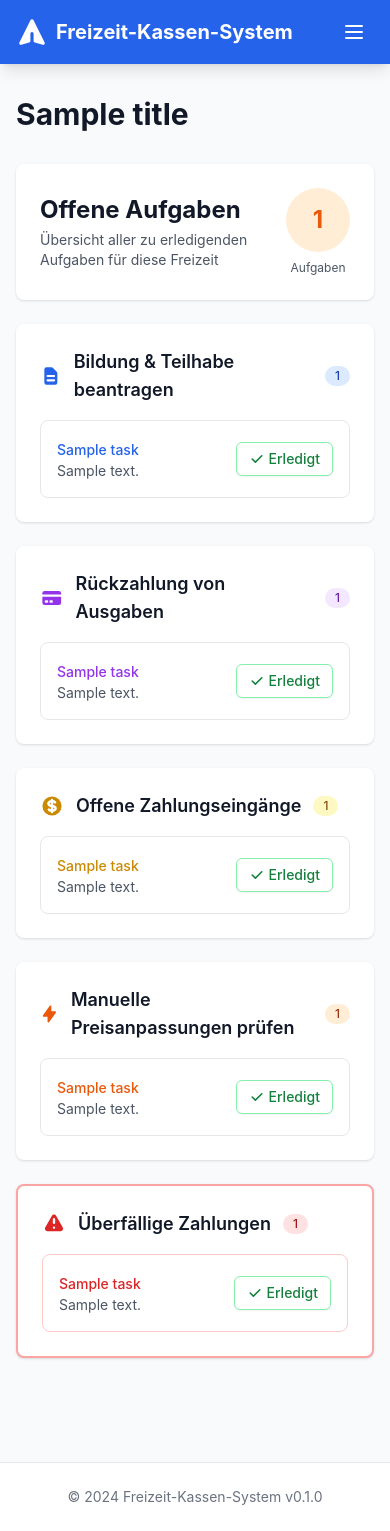
After one commit to ptC7H12/MGBFreizeitplaner, a FastAPI app: template app/templates/tasks/list.html in a window 390 px wide. The commit adds this page. Run offline with FastAPI, Linux system fonts and the light colour scheme; the template is opened without the code that fills it: most values are stand-ins (such as "Sample title", 1, 10 or a date in 2020); some libraries are stand-ins or nearby versions.

Commit message:
Add open tasks page with task completion tracking
Implemented a comprehensive task management system for tracking open items:
- Created Task model to track completed tasks
- Added 5 task categories: Bildung & Teilhabe applications, expense reimbursements,
  outstanding payments, manual price overrides, and overdue payments
- Added is_reimbursed flag to Expense model for tracking reimbursements
- Created tasks router with endpoints for listing and marking tasks as complete
- Designed responsive tasks list template with category groupings
- Integrated tasks navigation in navbar (desktop and mobile)
- Database schema updated with new tasks table

Features:
- Tasks can be marked as complete/incomplete
- Completed tasks are filtered from the open tasks list
- Each task category has distinct styling and icons
- Direct links to related entities (participants, expenses)
- Overdue payments highlighted with warning styling

```diff
--- a/app/database.py
+++ b/app/database.py
@@ -33,5 +33,5 @@ def get_db():
 
 def init_db():
     """Initialisiert die Datenbank und erstellt alle Tabellen"""
-    from app.models import participant, family, role, ruleset, payment, expense, event
+    from app.models import participant, family, role, ruleset, payment, expense, event, task
     Base.metadata.create_all(bind=engine)
--- a/app/main.py
+++ b/app/main.py
@@ -9,7 +9,7 @@ import secrets
 
 from app.config import settings
 from app.database import init_db
-from app.routers import dashboard, participants, families, rulesets, payments, expenses, auth, settings as settings_router
+from app.routers import dashboard, participants, families, rulesets, payments, expenses, auth, settings as settings_router, tasks
 
 # Logging konfigurieren
 logging.basicConfig(
@@ -45,6 +45,7 @@ templates.env.globals['get_flashed_messages'] = get_flashed_messages
 # Router registrieren
 app.include_router(auth.router)
 app.include_router(dashboard.router)
+app.include_router(tasks.router)
 app.include_router(participants.router)
 app.include_router(families.router)
 app.include_router(rulesets.router)
--- a/app/models/__init__.py
+++ b/app/models/__init__.py
@@ -7,6 +7,7 @@ from app.models.ruleset import Ruleset
 from app.models.payment import Payment
 from app.models.expense import Expense
 from app.models.setting import Setting
+from app.models.task import Task
 
 __all__ = [
     "Event",
@@ -17,4 +18,5 @@ __all__ = [
     "Payment",
     "Expense",
     "Setting",
+    "Task",
 ]
--- a/app/models/event.py
+++ b/app/models/event.py
@@ -37,6 +37,7 @@ class Event(Base):
     families = relationship("Family", back_populates="event", cascade="all, delete-orphan")
     payments = relationship("Payment", back_populates="event", cascade="all, delete-orphan")
     settings = relationship("Setting", back_populates="event", cascade="all, delete-orphan", uselist=False)
+    tasks = relationship("Task", back_populates="event", cascade="all, delete-orphan")
 
     @staticmethod
     def generate_code(length=8):
--- a/app/models/expense.py
+++ b/app/models/expense.py
@@ -1,6 +1,6 @@
 """Expense (Ausgabe) Model"""
 from datetime import datetime, date
-from sqlalchemy import Column, Integer, String, Date, DateTime, Text, ForeignKey, Float
+from sqlalchemy import Column, Integer, String, Date, DateTime, Text, ForeignKey, Float, Boolean
 from sqlalchemy.orm import relationship
 
 from app.database import Base
@@ -20,6 +20,7 @@ class Expense(Base):
     category = Column(String(100), nullable=True)  # z.B. "Verpflegung", "Material", "Transport"
     receipt_number = Column(String(100), nullable=True)
     paid_by = Column(String(200), nullable=True)  # Wer hat die Ausgabe getätigt
+    is_reimbursed = Column(Boolean, default=False, nullable=False)  # Wurde die Ausgabe erstattet?
     notes = Column(Text, nullable=True)
 
     # Foreign Key
--- a/app/templates/components/navbar.html
+++ b/app/templates/components/navbar.html
@@ -26,6 +26,9 @@
                     <div class="ml-10 flex items-baseline space-x-4">
                         <a href="/dashboard" class="hover:bg-blue-700 px-3 py-2 rounded-md text-sm font-medium transition">
                             Dashboard
+                        </a>
+                        <a href="/tasks" class="hover:bg-blue-700 px-3 py-2 rounded-md text-sm font-medium transition">
+                            Aufgaben
                         </a>
                         <a href="/participants" class="hover:bg-blue-700 px-3 py-2 rounded-md text-sm font-medium transition">
                             Teilnehmer
@@ -84,6 +87,7 @@
             </div>
             {% endif %}
             <a href="/dashboard" class="hover:bg-blue-700 block px-3 py-2 rounded-md text-base font-medium">Dashboard</a>
+            <a href="/tasks" class="hover:bg-blue-700 block px-3 py-2 rounded-md text-base font-medium">Aufgaben</a>
             <a href="/participants" class="hover:bg-blue-700 block px-3 py-2 rounded-md text-base font-medium">Teilnehmer</a>
             <a href="/families" class="hover:bg-blue-700 block px-3 py-2 rounded-md text-base font-medium">Familien</a>
             <a href="/payments" class="hover:bg-blue-700 block px-3 py-2 rounded-md text-base font-medium">Zahlungen</a>
--- /dev/null
+++ b/app/templates/tasks/list.html
@@ -0,0 +1,222 @@
+{% extends "base.html" %}
+
+{% block content %}
+<!-- Header mit Gesamt-Anzahl -->
+<div class="mb-6">
+    <div class="bg-white shadow rounded-lg p-6">
+        <div class="flex items-center justify-between">
+            <div>
+                <h1 class="text-2xl font-bold text-gray-900">Offene Aufgaben</h1>
+                <p class="mt-1 text-sm text-gray-600">Übersicht aller zu erledigenden Aufgaben für diese Freizeit</p>
+            </div>
+            <div class="text-center">
+                <div class="inline-flex items-center justify-center w-16 h-16 rounded-full {% if total_tasks > 0 %}bg-orange-100{% else %}bg-green-100{% endif %}">
+                    <span class="text-2xl font-bold {% if total_tasks > 0 %}text-orange-600{% else %}text-green-600{% endif %}">
+                        {{ total_tasks }}
+                    </span>
+                </div>
+                <p class="mt-2 text-xs text-gray-600">Aufgaben</p>
+            </div>
+        </div>
+    </div>
+</div>
+
+<!-- Bildung & Teilhabe -->
+{% if tasks.bildung_teilhabe|length > 0 %}
+<div class="bg-white shadow rounded-lg p-6 mb-6">
+    <div class="flex items-center mb-4">
+        <svg class="h-6 w-6 text-blue-600 mr-3" fill="currentColor" viewBox="0 0 20 20">
+            <path fill-rule="evenodd" d="M4 4a2 2 0 012-2h4.586A2 2 0 0112 2.586L15.414 6A2 2 0 0116 7.414V16a2 2 0 01-2 2H6a2 2 0 01-2-2V4zm2 6a1 1 0 011-1h6a1 1 0 110 2H7a1 1 0 01-1-1zm1 3a1 1 0 100 2h6a1 1 0 100-2H7z" clip-rule="evenodd"/>
+        </svg>
+        <h2 class="text-lg font-semibold text-gray-900">Bildung & Teilhabe beantragen</h2>
+        <span class="ml-3 inline-flex items-center px-2.5 py-0.5 rounded-full text-xs font-medium bg-blue-100 text-blue-800">
+            {{ tasks.bildung_teilhabe|length }}
+        </span>
+    </div>
+    <div class="space-y-3">
+        {% for task in tasks.bildung_teilhabe %}
+        <div class="flex items-center justify-between p-4 border border-gray-200 rounded-lg hover:bg-gray-50">
+            <div class="flex-1">
+                <a href="{{ task.link }}" class="text-sm font-medium text-blue-600 hover:text-blue-800">
+                    {{ task.title }}
+                </a>
+                <p class="text-sm text-gray-600">{{ task.description }}</p>
+            </div>
+            <form method="POST" action="/tasks/complete" class="ml-4">
+                <input type="hidden" name="task_type" value="{{ task.task_type }}">
+                <input type="hidden" name="reference_id" value="{{ task.id }}">
+                <button type="submit" class="inline-flex items-center px-3 py-2 border border-green-300 shadow-sm text-sm leading-4 font-medium rounded-md text-green-700 bg-white hover:bg-green-50 focus:outline-none focus:ring-2 focus:ring-offset-2 focus:ring-green-500">
+                    <svg class="h-4 w-4 mr-1" fill="currentColor" viewBox="0 0 20 20">
+                        <path fill-rule="evenodd" d="M16.707 5.293a1 1 0 010 1.414l-8 8a1 1 0 01-1.414 0l-4-4a1 1 0 011.414-1.414L8 12.586l7.293-7.293a1 1 0 011.414 0z" clip-rule="evenodd"/>
+                    </svg>
+                    Erledigt
+                </button>
+            </form>
+        </div>
+        {% endfor %}
+    </div>
+</div>
+{% endif %}
+
+<!-- Rückzahlung von Ausgaben -->
+{% if tasks.expense_reimbursement|length > 0 %}
+<div class="bg-white shadow rounded-lg p-6 mb-6">
+    <div class="flex items-center mb-4">
+        <svg class="h-6 w-6 text-purple-600 mr-3" fill="currentColor" viewBox="0 0 20 20">
+            <path d="M4 4a2 2 0 00-2 2v1h16V6a2 2 0 00-2-2H4z"/>
+            <path fill-rule="evenodd" d="M18 9H2v5a2 2 0 002 2h12a2 2 0 002-2V9zM4 13a1 1 0 011-1h1a1 1 0 110 2H5a1 1 0 01-1-1zm5-1a1 1 0 100 2h1a1 1 0 100-2H9z" clip-rule="evenodd"/>
+        </svg>
+        <h2 class="text-lg font-semibold text-gray-900">Rückzahlung von Ausgaben</h2>
+        <span class="ml-3 inline-flex items-center px-2.5 py-0.5 rounded-full text-xs font-medium bg-purple-100 text-purple-800">
+            {{ tasks.expense_reimbursement|length }}
+        </span>
+    </div>
+    <div class="space-y-3">
+        {% for task in tasks.expense_reimbursement %}
+        <div class="flex items-center justify-between p-4 border border-gray-200 rounded-lg hover:bg-gray-50">
+            <div class="flex-1">
+                <a href="{{ task.link }}" class="text-sm font-medium text-purple-600 hover:text-purple-800">
+                    {{ task.title }}
+                </a>
+                <p class="text-sm text-gray-600">{{ task.description }}</p>
+            </div>
+            <form method="POST" action="/tasks/complete" class="ml-4">
+                <input type="hidden" name="task_type" value="{{ task.task_type }}">
+                <input type="hidden" name="reference_id" value="{{ task.id }}">
+                <button type="submit" class="inline-flex items-center px-3 py-2 border border-green-300 shadow-sm text-sm leading-4 font-medium rounded-md text-green-700 bg-white hover:bg-green-50 focus:outline-none focus:ring-2 focus:ring-offset-2 focus:ring-green-500">
+                    <svg class="h-4 w-4 mr-1" fill="currentColor" viewBox="0 0 20 20">
+                        <path fill-rule="evenodd" d="M16.707 5.293a1 1 0 010 1.414l-8 8a1 1 0 01-1.414 0l-4-4a1 1 0 011.414-1.414L8 12.586l7.293-7.293a1 1 0 011.414 0z" clip-rule="evenodd"/>
+                    </svg>
+                    Erledigt
+                </button>
+            </form>
+        </div>
+        {% endfor %}
+    </div>
+</div>
+{% endif %}
+
+<!-- Offene Zahlungseingänge -->
+{% if tasks.outstanding_payments|length > 0 %}
+<div class="bg-white shadow rounded-lg p-6 mb-6">
+    <div class="flex items-center mb-4">
+        <svg class="h-6 w-6 text-yellow-600 mr-3" fill="currentColor" viewBox="0 0 20 20">
+            <path d="M8.433 7.418c.155-.103.346-.196.567-.267v1.698a2.305 2.305 0 01-.567-.267C8.07 8.34 8 8.114 8 8c0-.114.07-.34.433-.582zM11 12.849v-1.698c.22.071.412.164.567.267.364.243.433.468.433.582 0 .114-.07.34-.433.582a2.305 2.305 0 01-.567.267z"/>
+            <path fill-rule="evenodd" d="M10 18a8 8 0 100-16 8 8 0 000 16zm1-13a1 1 0 10-2 0v.092a4.535 4.535 0 00-1.676.662C6.602 6.234 6 7.009 6 8c0 .99.602 1.765 1.324 2.246.48.32 1.054.545 1.676.662v1.941c-.391-.127-.68-.317-.843-.504a1 1 0 10-1.51 1.31c.562.649 1.413 1.076 2.353 1.253V15a1 1 0 102 0v-.092a4.535 4.535 0 001.676-.662C13.398 13.766 14 12.991 14 12c0-.99-.602-1.765-1.324-2.246A4.535 4.535 0 0011 9.092V7.151c.391.127.68.317.843.504a1 1 0 101.511-1.31c-.563-.649-1.413-1.076-2.354-1.253V5z" clip-rule="evenodd"/>
+        </svg>
+        <h2 class="text-lg font-semibold text-gray-900">Offene Zahlungseingänge</h2>
+        <span class="ml-3 inline-flex items-center px-2.5 py-0.5 rounded-full text-xs font-medium bg-yellow-100 text-yellow-800">
+            {{ tasks.outstanding_payments|length }}
+        </span>
+    </div>
+    <div class="space-y-3">
+        {% for task in tasks.outstanding_payments %}
+        <div class="flex items-center justify-between p-4 border border-gray-200 rounded-lg hover:bg-gray-50">
+            <div class="flex-1">
+                <a href="{{ task.link }}" class="text-sm font-medium text-yellow-600 hover:text-yellow-800">
+                    {{ task.title }}
+                </a>
+                <p class="text-sm text-gray-600">{{ task.description }}</p>
+            </div>
+            <form method="POST" action="/tasks/complete" class="ml-4">
+                <input type="hidden" name="task_type" value="{{ task.task_type }}">
+                <input type="hidden" name="reference_id" value="{{ task.id }}">
+                <button type="submit" class="inline-flex items-center px-3 py-2 border border-green-300 shadow-sm text-sm leading-4 font-medium rounded-md text-green-700 bg-white hover:bg-green-50 focus:outline-none focus:ring-2 focus:ring-offset-2 focus:ring-green-500">
+                    <svg class="h-4 w-4 mr-1" fill="currentColor" viewBox="0 0 20 20">
+                        <path fill-rule="evenodd" d="M16.707 5.293a1 1 0 010 1.414l-8 8a1 1 0 01-1.414 0l-4-4a1 1 0 011.414-1.414L8 12.586l7.293-7.293a1 1 0 011.414 0z" clip-rule="evenodd"/>
+                    </svg>
+                    Erledigt
+                </button>
+            </form>
+        </div>
+        {% endfor %}
+    </div>
+</div>
+{% endif %}
+
+<!-- Manuelle Preisanpassungen prüfen -->
+{% if tasks.manual_price_override|length > 0 %}
+<div class="bg-white shadow rounded-lg p-6 mb-6">
+    <div class="flex items-center mb-4">
+        <svg class="h-6 w-6 text-orange-600 mr-3" fill="currentColor" viewBox="0 0 20 20">
+            <path fill-rule="evenodd" d="M11.3 1.046A1 1 0 0112 2v5h4a1 1 0 01.82 1.573l-7 10A1 1 0 018 18v-5H4a1 1 0 01-.82-1.573l7-10a1 1 0 011.12-.38z" clip-rule="evenodd"/>
+        </svg>
+        <h2 class="text-lg font-semibold text-gray-900">Manuelle Preisanpassungen prüfen</h2>
+        <span class="ml-3 inline-flex items-center px-2.5 py-0.5 rounded-full text-xs font-medium bg-orange-100 text-orange-800">
+            {{ tasks.manual_price_override|length }}
+        </span>
+    </div>
+    <div class="space-y-3">
+        {% for task in tasks.manual_price_override %}
+        <div class="flex items-center justify-between p-4 border border-gray-200 rounded-lg hover:bg-gray-50">
+            <div class="flex-1">
+                <a href="{{ task.link }}" class="text-sm font-medium text-orange-600 hover:text-orange-800">
+                    {{ task.title }}
+                </a>
+                <p class="text-sm text-gray-600">{{ task.description }}</p>
+            </div>
+            <form method="POST" action="/tasks/complete" class="ml-4">
+                <input type="hidden" name="task_type" value="{{ task.task_type }}">
+                <input type="hidden" name="reference_id" value="{{ task.id }}">
+                <button type="submit" class="inline-flex items-center px-3 py-2 border border-green-300 shadow-sm text-sm leading-4 font-medium rounded-md text-green-700 bg-white hover:bg-green-50 focus:outline-none focus:ring-2 focus:ring-offset-2 focus:ring-green-500">
+                    <svg class="h-4 w-4 mr-1" fill="currentColor" viewBox="0 0 20 20">
+                        <path fill-rule="evenodd" d="M16.707 5.293a1 1 0 010 1.414l-8 8a1 1 0 01-1.414 0l-4-4a1 1 0 011.414-1.414L8 12.586l7.293-7.293a1 1 0 011.414 0z" clip-rule="evenodd"/>
+                    </svg>
+                    Erledigt
+                </button>
+            </form>
+        </div>
+        {% endfor %}
+    </div>
+</div>
+{% endif %}
+
+<!-- Überfällige Zahlungen -->
+{% if tasks.overdue_payments|length > 0 %}
+<div class="bg-white shadow rounded-lg p-6 mb-6 border-2 border-red-300">
+    <div class="flex items-center mb-4">
+        <svg class="h-6 w-6 text-red-600 mr-3" fill="currentColor" viewBox="0 0 20 20">
+            <path fill-rule="evenodd" d="M8.257 3.099c.765-1.36 2.722-1.36 3.486 0l5.58 9.92c.75 1.334-.213 2.98-1.742 2.98H4.42c-1.53 0-2.493-1.646-1.743-2.98l5.58-9.92zM11 13a1 1 0 11-2 0 1 1 0 012 0zm-1-8a1 1 0 00-1 1v3a1 1 0 002 0V6a1 1 0 00-1-1z" clip-rule="evenodd"/>
+        </svg>
+        <h2 class="text-lg font-semibold text-gray-900">Überfällige Zahlungen</h2>
+        <span class="ml-3 inline-flex items-center px-2.5 py-0.5 rounded-full text-xs font-medium bg-red-100 text-red-800">
+            {{ tasks.overdue_payments|length }}
+        </span>
+    </div>
+    <div class="space-y-3">
+        {% for task in tasks.overdue_payments %}
+        <div class="flex items-center justify-between p-4 border border-red-200 rounded-lg hover:bg-red-50">
+            <div class="flex-1">
+                <a href="{{ task.link }}" class="text-sm font-medium text-red-600 hover:text-red-800">
+                    {{ task.title }}
+                </a>
+                <p class="text-sm text-gray-600">{{ task.description }}</p>
+            </div>
+            <form method="POST" action="/tasks/complete" class="ml-4">
+                <input type="hidden" name="task_type" value="{{ task.task_type }}">
+                <input type="hidden" name="reference_id" value="{{ task.id }}">
+                <button type="submit" class="inline-flex items-center px-3 py-2 border border-green-300 shadow-sm text-sm leading-4 font-medium rounded-md text-green-700 bg-white hover:bg-green-50 focus:outline-none focus:ring-2 focus:ring-offset-2 focus:ring-green-500">
+                    <svg class="h-4 w-4 mr-1" fill="currentColor" viewBox="0 0 20 20">
+                        <path fill-rule="evenodd" d="M16.707 5.293a1 1 0 010 1.414l-8 8a1 1 0 01-1.414 0l-4-4a1 1 0 011.414-1.414L8 12.586l7.293-7.293a1 1 0 011.414 0z" clip-rule="evenodd"/>
+                    </svg>
+                    Erledigt
+                </button>
+            </form>
+        </div>
+        {% endfor %}
+    </div>
+</div>
+{% endif %}
+
+<!-- Keine offenen Aufgaben -->
+{% if total_tasks == 0 %}
+<div class="bg-white shadow rounded-lg p-12 text-center">
+    <svg class="mx-auto h-16 w-16 text-green-500" fill="currentColor" viewBox="0 0 20 20">
+        <path fill-rule="evenodd" d="M10 18a8 8 0 100-16 8 8 0 000 16zm3.707-9.293a1 1 0 00-1.414-1.414L9 10.586 7.707 9.293a1 1 0 00-1.414 1.414l2 2a1 1 0 001.414 0l4-4z" clip-rule="evenodd"/>
+    </svg>
+    <h3 class="mt-4 text-lg font-medium text-gray-900">Keine offenen Aufgaben!</h3>
+    <p class="mt-2 text-sm text-gray-600">Alle Aufgaben für diese Freizeit wurden erledigt.</p>
+</div>
+{% endif %}
+
+{% endblock %}
```
Also changed, not shown: app/models/task.py (added, +41 -0 lines), app/routers/tasks.py (added, +244 -0 lines).
